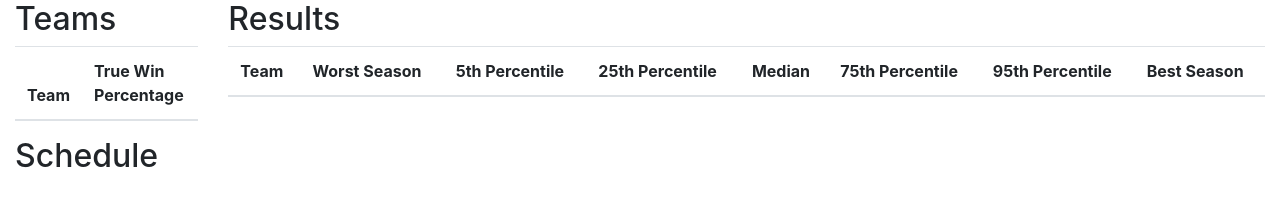
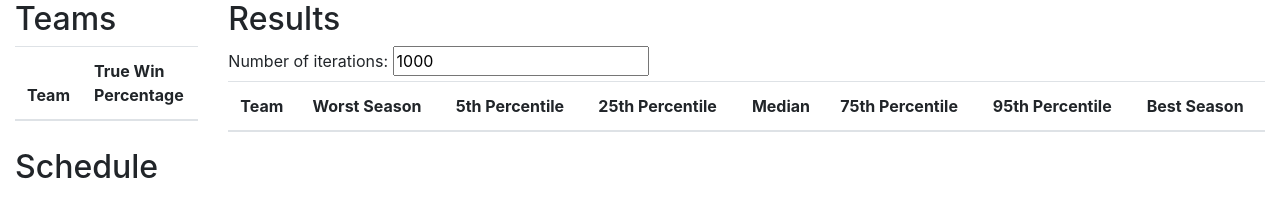
Before and after one commit to seankelly/winsim, a plain HTML site: page index.html in a window 1280 px wide. Drawn offline with nearby package versions, Linux system fonts and the light colour scheme.

Commit message:
Include input for number of simulations

```diff
--- a/index.html
+++ b/index.html
@@ -22,6 +22,8 @@
                 </div>
                 <div class="col">
                     <h2>Results</h2>
+                    <label for="number-simulations">Number of iterations:</label>
+                    <input id="number-simulations" type="number" value="1000">
                     <table class="table table-striped">
                         <thead>
                             <tr>
```
